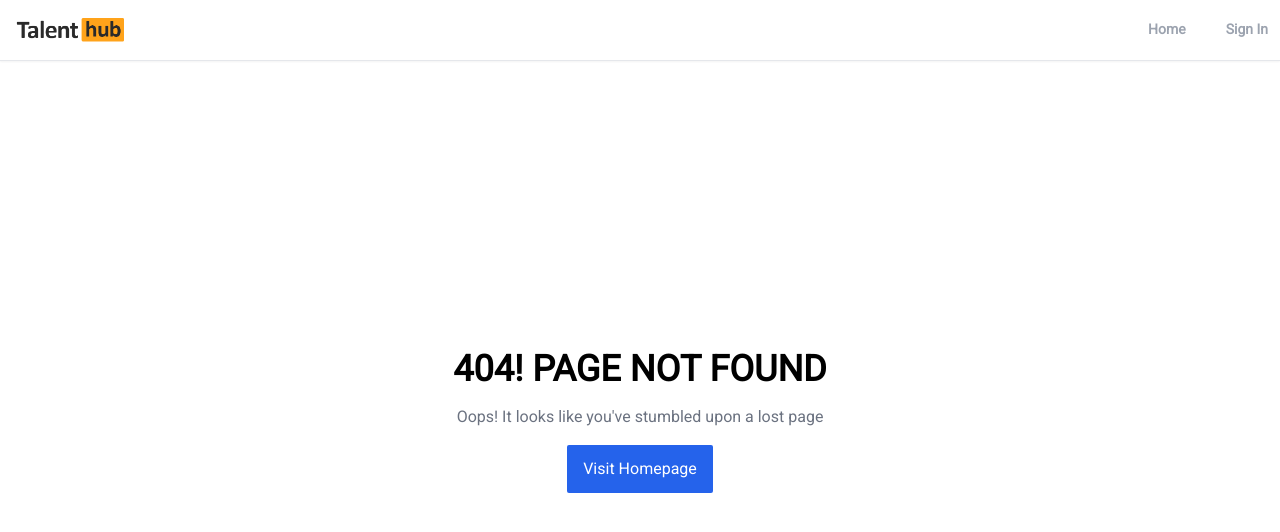
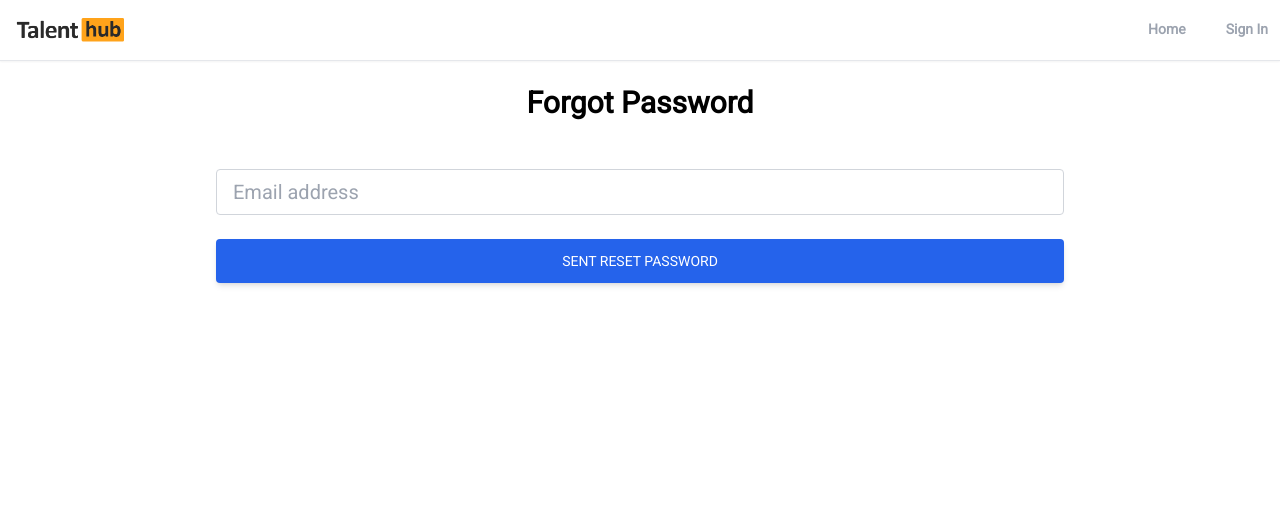
Before and after one commit to nishanbudhathoki2266/talent-hub, a Next.js app in the folder client/: page /forgot-password in a window 1280 px wide. Before the commit this address had no page. Shown: the top 532 px of the page. Built offline with nearby package versions, Linux system fonts and the light colour scheme.

Commit message:
Added a forgot password form

```diff
--- /dev/null
+++ b/client/pages/forgot-password/index.js
@@ -0,0 +1,52 @@
+import { useForm } from "react-hook-form";
+import FormError from "@/components/FormError";
+import { toast } from "react-toastify";
+
+const SignInPage = () => {
+  // react hook form
+  const {
+    register,
+    handleSubmit,
+    formState: { errors },
+    reset,
+  } = useForm();
+
+  const onSubmit = async (data) => {
+    console.log(data);
+  };
+
+  return (
+    <section className="bg-gray-3">
+      <h1 className="text-3xl text-center mt-6 font-bold">Forgot Password</h1>
+
+      <form
+        className="px-6 py-12 max-w-4xl mx-auto"
+        onSubmit={handleSubmit(onSubmit)}
+      >
+        {/* Could reuse the email input for both sign in and sign up, but keeping it simple for now */}
+        {errors.email && <FormError errors={errors.email.message} />}
+        <input
+          type="email"
+          placeholder="Email address"
+          className="mb-6 w-full px-4 py-2 text-xl text-gray-700 bg-white border border-gray-300 rounded transition ease-in-out"
+          {...register("email", {
+            required: "Email is required",
+            pattern: {
+              value: /^[a-zA-Z0-9._-]+@[a-zA-Z0-9.-]+\.[a-zA-Z]{2,4}$/,
+              message: "Please enter a valid email!",
+            },
+          })}
+        />
+
+        <button
+          className="w-full bg-blue-600 text-white px-7 py-3 text-sm font-medium uppercase rounded shadow-md hover:bg-blue-700 transition duration-150 ease-in-out hover:shadow-lg active:bg-blue-800"
+          type="submit"
+        >
+          Sent Reset Password
+        </button>
+      </form>
+    </section>
+  );
+};
+
+export default SignInPage;
```
